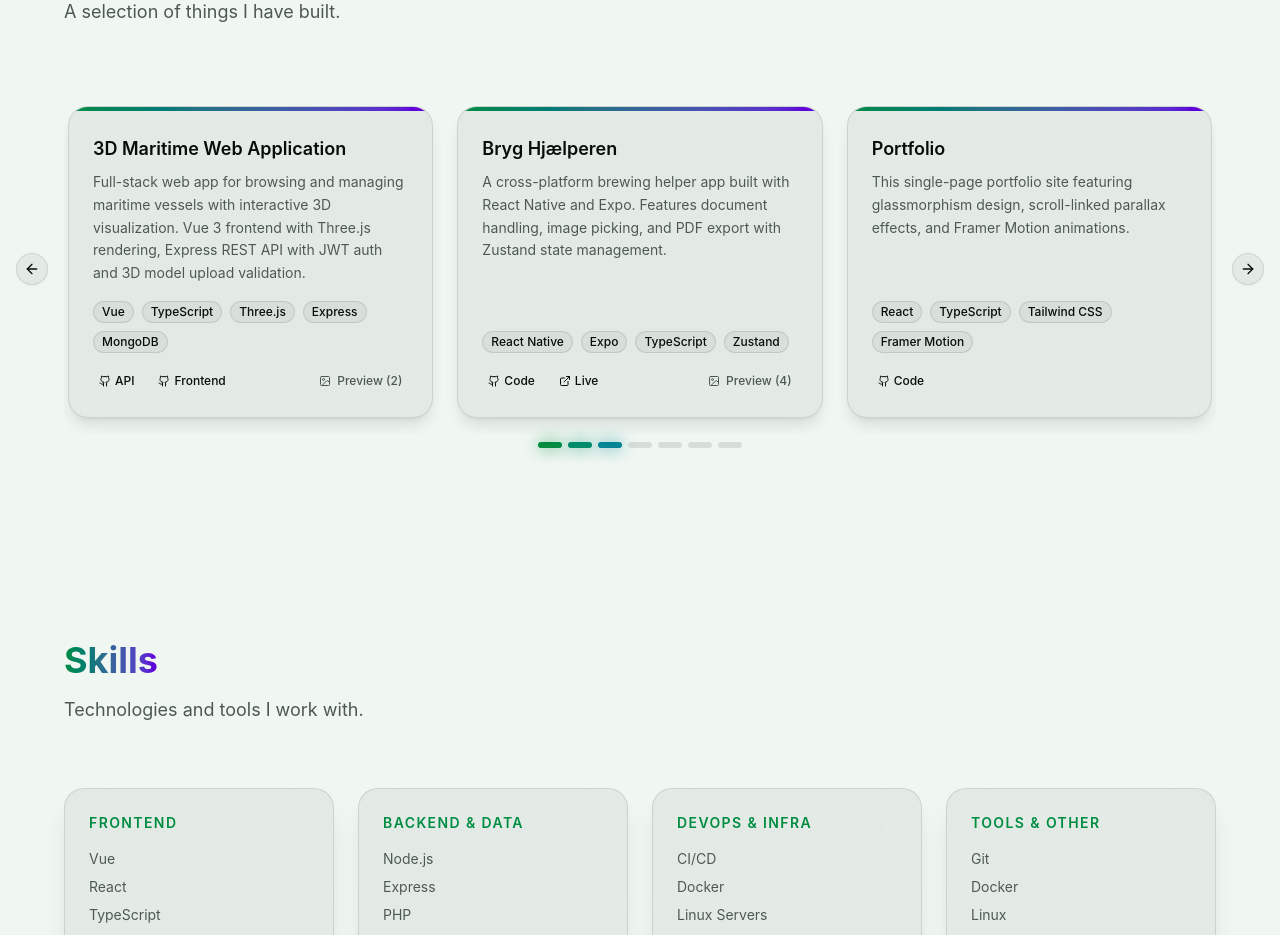
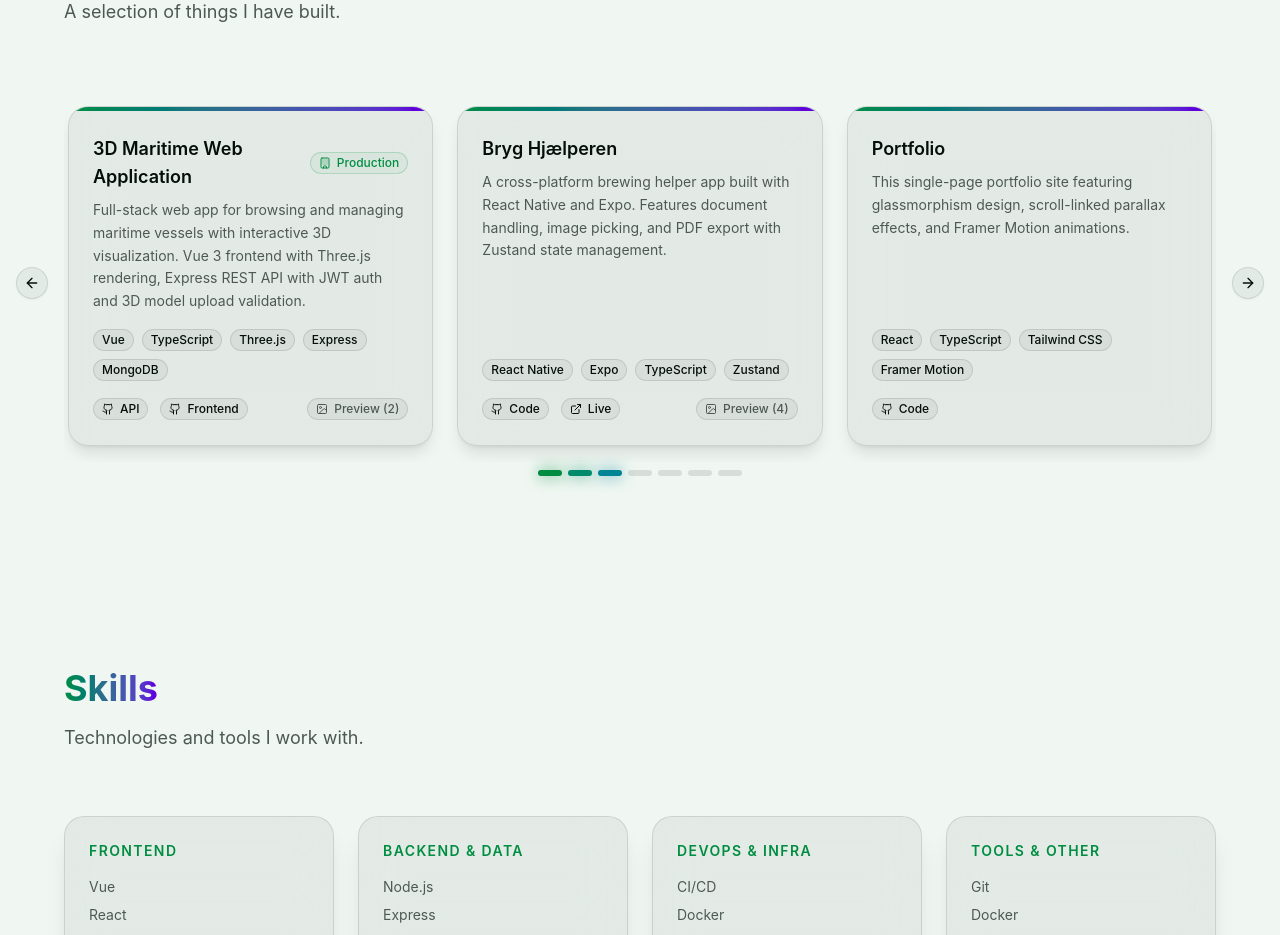
Before and after one commit to sic-quod-tsavorite/sic-quod-tsavorite.github.io, a React (Vite) app: page / in a window 1280 px wide. Shown: the part 1600-2535 px from the top of the page. Built offline with nearby package versions, Linux system fonts and the light colour scheme.

Commit message:
feat(projects): add production badge and official link styling
Add production badges with Building icon, styles official company links with theme colours in pill badges, wraps all links in Badge components.

```diff
--- a/src/components/shared/ProjectCard.tsx
+++ b/src/components/shared/ProjectCard.tsx
@@ -1,8 +1,7 @@
 import { useCallback, useRef, useState } from 'react'
 import { type Variants, motion } from 'framer-motion'
-import { ExternalLink, Github, Image } from 'lucide-react'
+import { ExternalLink, Github, Image, Building, Globe } from 'lucide-react'
 import { Badge } from '@/components/ui/badge'
-import { Button } from '@/components/ui/button'
 import { ImageLightbox } from '@/components/shared/ImageLightbox'
 import { useTranslation } from '@/hooks/useLanguage'
 import { AnimatedText } from '@/components/shared/AnimatedText'
@@ -36,6 +35,15 @@ export function ProjectCard({ project, title, description, variants }: ProjectCa
     })
   }, [project.previewImages])
 
+  const isGitHubPagesUrl = (url: string): boolean => {
+    try {
+      const urlObj = new URL(url)
+      return urlObj.hostname === 'sic-quod-tsavorite.github.io'
+    } catch {
+      return false
+    }
+  }
+
   return (
     <>
       <motion.div
@@ -47,9 +55,20 @@ export function ProjectCard({ project, title, description, variants }: ProjectCa
         <div className="from-primary via-secondary to-primary h-1 w-full bg-linear-to-r bg-size-[200%_auto] transition-[background-position] duration-300 group-hover:bg-position-[100%_center]" />
 
         <div className="flex h-[calc(100%-4px)] flex-col p-6">
-          <h3 className="mb-2 text-lg font-semibold">
+          <div className="mb-2 flex items-center gap-2">
+            <h3 className="text-lg font-semibold">
               <AnimatedText index={0}>{title}</AnimatedText>
             </h3>
+            {project.production && (
+              <Badge
+                variant="outline"
+                className="text-primary border-primary/20 bg-primary/5 text-xs font-medium"
+              >
+                <Building className="mr-0.5 h-2.5 w-2.5" />
+                {t.projectCard.production}
+              </Badge>
+            )}
+          </div>
           <p className="text-muted-foreground mb-4 grow text-sm leading-relaxed">
             <AnimatedText index={1}>{description}</AnimatedText>
           </p>
@@ -71,48 +90,60 @@ export function ProjectCard({ project, title, description, variants }: ProjectCa
               const translatedLabel =
                 t.projectCard[labelKeyMap[link.label] as keyof typeof t.projectCard] ?? link.label
               return (
-                <Button key={link.label} variant="ghost" size="xs" asChild>
                 <a
+                  key={link.label}
                   href={link.href}
                   target="_blank"
                   rel="noopener noreferrer"
                   aria-label={`${title} ${translatedLabel}`}
+                  className="transition-opacity hover:opacity-80"
                 >
-                    <Github size={16} />
-                    <span className="text-xs">{translatedLabel}</span>
+                  <Badge
+                    variant="outline"
+                    className="text-foreground border-black/10 bg-black/5 text-xs font-medium dark:border-white/10 dark:bg-white/5"
+                  >
+                    <Github size={14} className="mr-0.5" />
+                    {translatedLabel}
+                  </Badge>
                 </a>
-                </Button>
               )
             })}
             {project.live && (
-              <Button variant="ghost" size="xs" asChild>
               <a
                 href={project.live}
                 target="_blank"
                 rel="noopener noreferrer"
                 aria-label={`${title} ${t.projectCard.live}`}
+                className="transition-opacity hover:opacity-80"
               >
-                  <ExternalLink size={16} />
-                  <span className="text-xs">
+                <Badge
+                  variant="outline"
+                  className={`text-xs font-medium ${
+                    isGitHubPagesUrl(project.live)
+                      ? 'text-foreground border-black/10 bg-black/5 dark:border-white/10 dark:bg-white/5'
+                      : 'border-[var(--color-official-link)]/20 bg-[var(--color-official-link)]/5 text-[var(--color-official-link)]'
+                  }`}
+                >
+                  {isGitHubPagesUrl(project.live) ? (
+                    <ExternalLink size={14} className="mr-0.5" />
+                  ) : (
+                    <Globe size={14} className="mr-0.5" />
+                  )}
                   <AnimatedText index={3}>{t.projectCard.live}</AnimatedText>
-                  </span>
+                </Badge>
               </a>
-              </Button>
             )}
             {project.previewImages && project.previewImages.length > 0 && (
-              <Button
-                variant="ghost"
-                size="xs"
+              <Badge
+                variant="outline"
+                className="text-muted-foreground hover:text-foreground ml-auto cursor-pointer gap-1.5 border-black/10 bg-black/5 px-2 text-xs font-medium dark:border-white/10 dark:bg-white/5"
                 onClick={() => setLightboxOpen(true)}
-                className="text-muted-foreground hover:text-foreground ml-auto cursor-pointer gap-1.5 px-2"
               >
                 <Image size={14} />
-                <span className="text-xs">
                 <AnimatedText index={4}>
                   {t.projectCard.preview} ({project.previewImages.length})
                 </AnimatedText>
-                </span>
-              </Button>
+              </Badge>
             )}
           </div>
         </div>
--- a/src/i18n/translations.ts
+++ b/src/i18n/translations.ts
@@ -7,6 +7,7 @@ const en: Translations = {
     frontend: 'Frontend',
     live: 'Live',
     preview: 'Preview',
+    production: 'Production',
   },
   nav: {
     about: 'About',
@@ -109,6 +110,7 @@ const da: Translations = {
     frontend: 'Frontend',
     live: 'Live',
     preview: 'Billedvisning',
+    production: 'Produktion',
   },
   nav: {
     about: 'Om Mig',
--- a/src/index.css
+++ b/src/index.css
@@ -93,6 +93,9 @@
   --input: oklch(0 0 0 / 12%);
   --ring: oklch(0.55 0.17 155);
 
+  /* Custom link color for official company sites */
+  --color-official-link: oklch(0.45 0.28 290);
+
   /* Chart colors */
   --chart-1: oklch(0.55 0.17 155);
   --chart-2: oklch(0.45 0.28 290);
@@ -162,6 +165,9 @@
   --sidebar-accent-foreground: oklch(0.97 0.01 155);
   --sidebar-border: oklch(1 0 0 / 10%);
   --sidebar-ring: oklch(0.82 0.17 155);
+
+  /* Custom link color for official company sites */
+  --color-official-link: oklch(0.7845 0.0952 195.39);
 }
 
 @layer base {
--- a/src/lib/projects-data.ts
+++ b/src/lib/projects-data.ts
@@ -9,6 +9,7 @@ export interface Project {
   github?: GithubLink[]
   live?: string
   previewImages?: string[]
+  production?: boolean
 }
 
 export const projects: Project[] = [
@@ -23,6 +24,7 @@ export const projects: Project[] = [
       '/assets/projects/ship3d/Screenshot_ship3d_sample1.png',
       '/assets/projects/ship3d/Screenshot_ship3d_sample2.png',
     ],
+    production: true,
   },
   {
     id: 'bryghjaelperen',
@@ -70,11 +72,13 @@ export const projects: Project[] = [
     github: [{ label: 'Code', href: 'https://github.com/sic-quod-tsavorite/PERfekt-Gulvservice' }],
     live: 'https://perfektgulvservice.dk/',
     previewImages: ['/assets/projects/perfekt-gulvservice/Screenshot PERfektGulvservice.png'],
+    production: true,
   },
   {
     id: 'heartflow',
     tags: ['WordPress', 'PHP', 'CSS', 'JavaScript'],
     github: [{ label: 'Code', href: 'https://github.com/sic-quod-tsavorite/heartflow-theme' }],
     previewImages: ['/assets/projects/heartflow/Screenshot Heartflow.png'],
+    production: true,
   },
 ]
```
Lines whose indentation alone changed are shown as unchanged.
